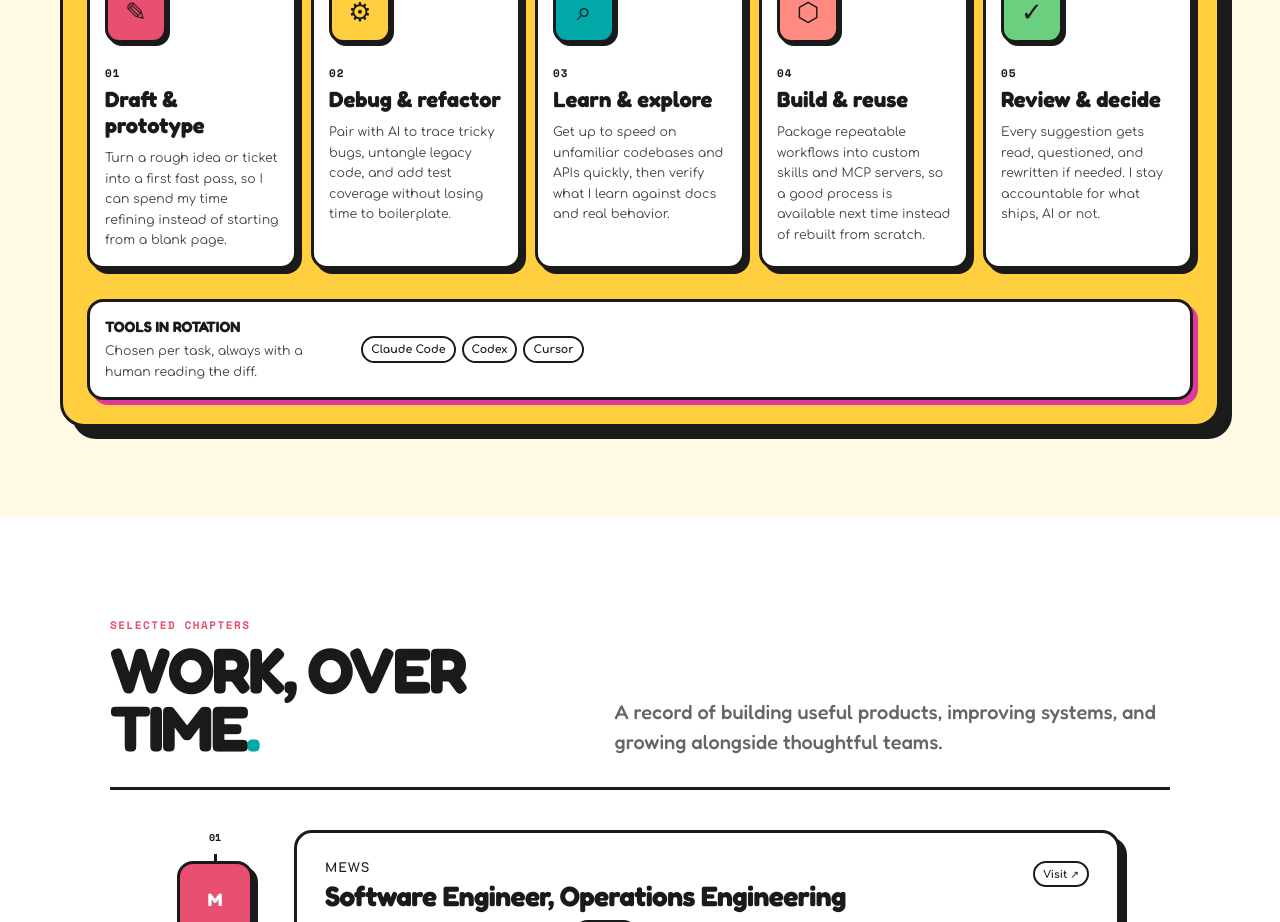
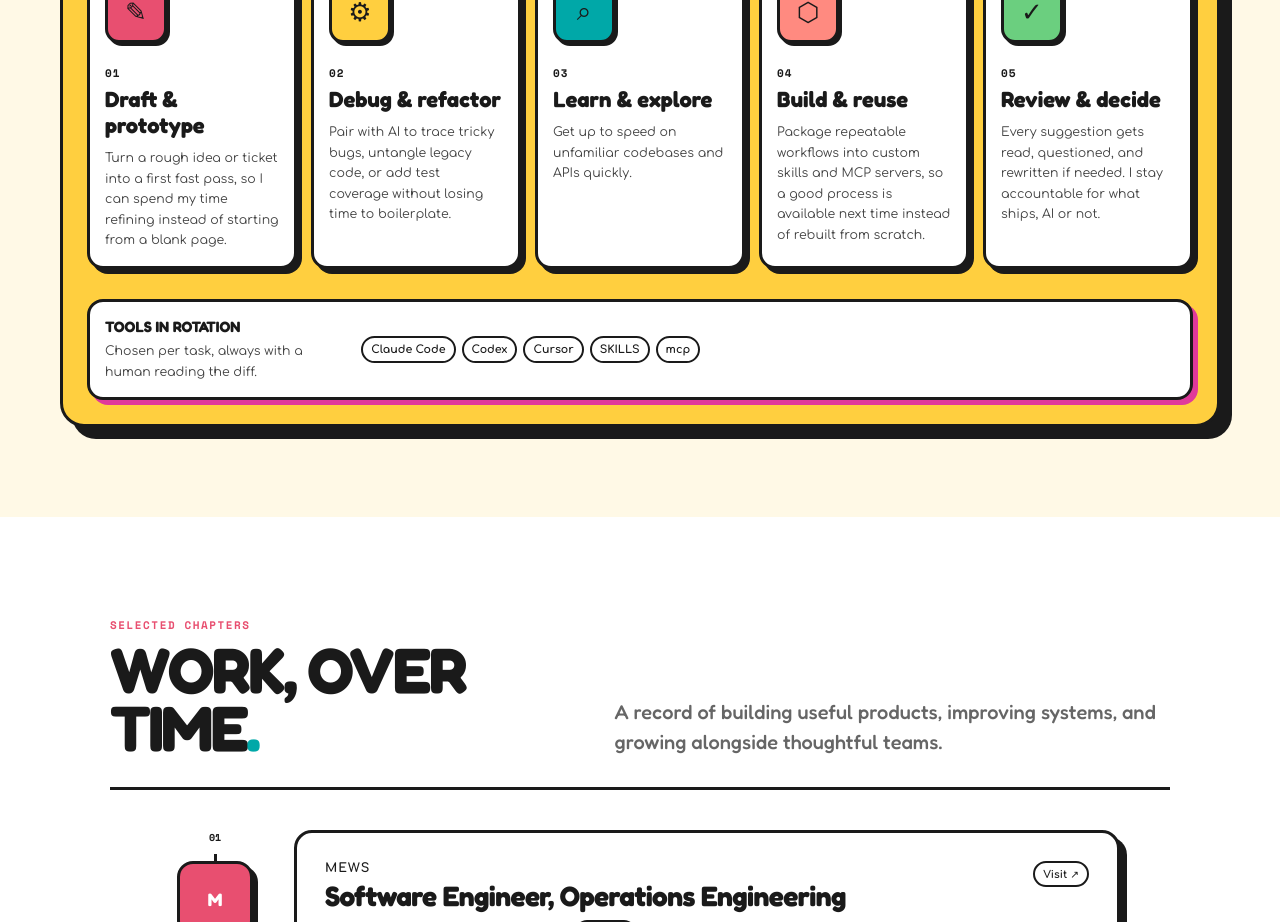
Before and after one commit to aLe3ouLa/resume-react, a React (Vite) app: page / in a window 1280 px wide. Shown: the part 3000-3922 px from the top of the page. Built offline with nearby package versions, Linux system fonts and the light colour scheme.

Commit message:
update tools

```diff
--- a/src/pages/Home.tsx
+++ b/src/pages/Home.tsx
@@ -61,14 +61,14 @@ const aiPractices = [
         '02',
         '⚙',
         'Debug & refactor',
-        'Pair with AI to trace tricky bugs, untangle legacy code, and add test coverage without losing time to boilerplate.',
+        'Pair with AI to trace tricky bugs, untangle legacy code, or add test coverage without losing time to boilerplate.',
         'yellow',
     ],
     [
         '03',
         '⌕',
         'Learn & explore',
-        'Get up to speed on unfamiliar codebases and APIs quickly, then verify what I learn against docs and real behavior.',
+        'Get up to speed on unfamiliar codebases and APIs quickly.',
         'teal',
     ],
     [
@@ -86,7 +86,7 @@ const aiPractices = [
         'green',
     ],
 ] as const;
-const aiTools = ['Claude Code', 'Codex', 'Cursor'];
+const aiTools = ['Claude Code', 'Codex', 'Cursor', 'SKILLS', 'mcp'];
 const monthsAtMews = Math.floor(
     (Date.now() - new Date('2024-08-01').getTime()) /
         (1000 * 60 * 60 * 24 * 30.4375)
```
